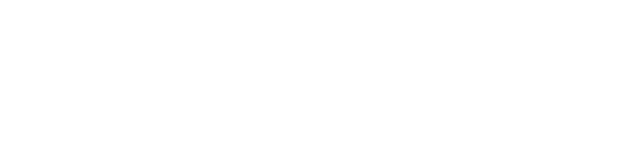
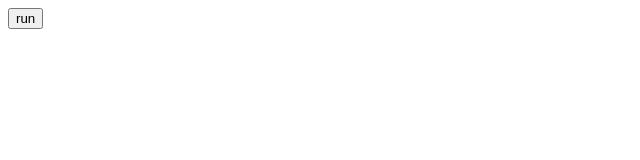
Before and after one commit to VolodymyrTrykoz/OGmetaChanger, a plain HTML site: page test.html in a window 1280 px wide. Shown: the full height of the page, 0-640 px from the left. Drawn offline with Linux system fonts and the light colour scheme.

Commit message:
btn changed

```diff
--- a/test.html
+++ b/test.html
@@ -87,8 +87,9 @@
   the FB.login() function when clicked.
 -->
 
-<fb:login-button scope="public_profile,email" onlogin="checkLoginState();">
-</fb:login-button>
+<button scope="public_profile,email" onclick="checkLoginState();">
+    run
+</button>
 
 <div id="status">
 </div>
```
